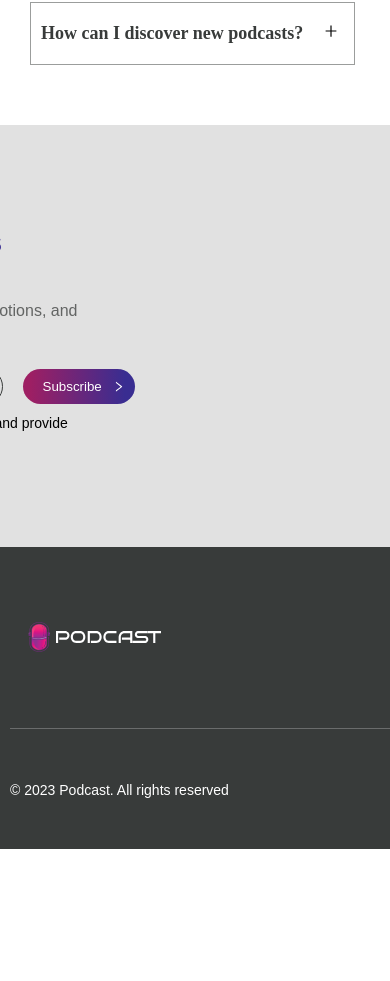
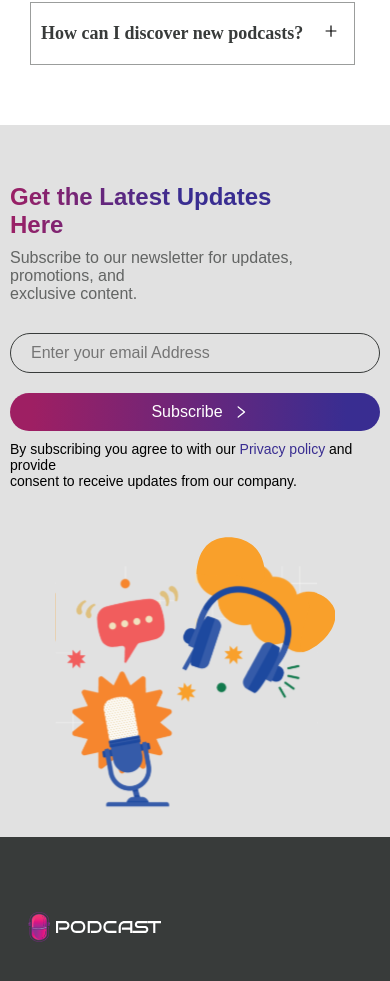
Before and after one commit to bekhzodallaev/milliy-podcast-app, a React (Create React App) app: page / in a window 390 px wide. Shown: the part 5299-6280 px from the top of the page. Before the commit the page ends 6148 px from the top, so only its background shows below. Built offline with nearby package versions, Linux system fonts and the light colour scheme; a web font is replaced by a local one.

Commit message:
Add responsiveness for the newsletter

```diff
--- a/src/pages/LandingPage/Home/Newsletter/Newsletter.module.css
+++ b/src/pages/LandingPage/Home/Newsletter/Newsletter.module.css
@@ -97,6 +97,41 @@
   height: 18.109rem;
   flex-shrink: 0;
 }
+
+/* Media queries */
+
+/* Phone versions */
+@media only screen and (max-width: 799px) {
+  .newsletter_main {
+    width: 100%;
+  }
+  .newsletter_container {
+    width: 100%;
+    display: flex;
+    flex-direction: column;
+  }
+  .container_title {
+    font-size: 1.5rem;
+  }
+  .input_button {
+    display: flex;
+    flex-direction: column;
+    width: 100%;
+  }
+  .subscribe_button {
+    width: 100%;
+    font-size: 1rem;
+  }
+  .email_input {
+    width: 100%;
+    font-size: 1rem;
+  }
+  .footer_content {
+    width: 100%;
+  }
+}
+
+/* Tablet versions */
 @media only screen and (min-width: 800px) and (max-width: 1023px) {
   .newsletter_main {
     padding: 0rem 3.75rem;
```
